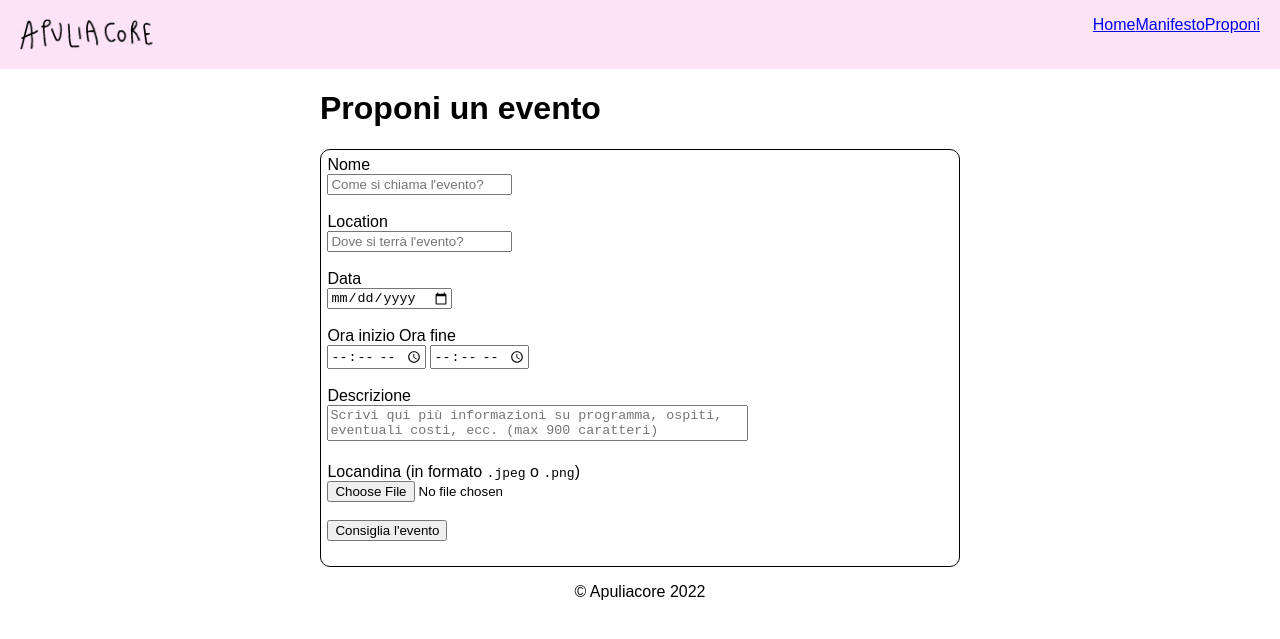
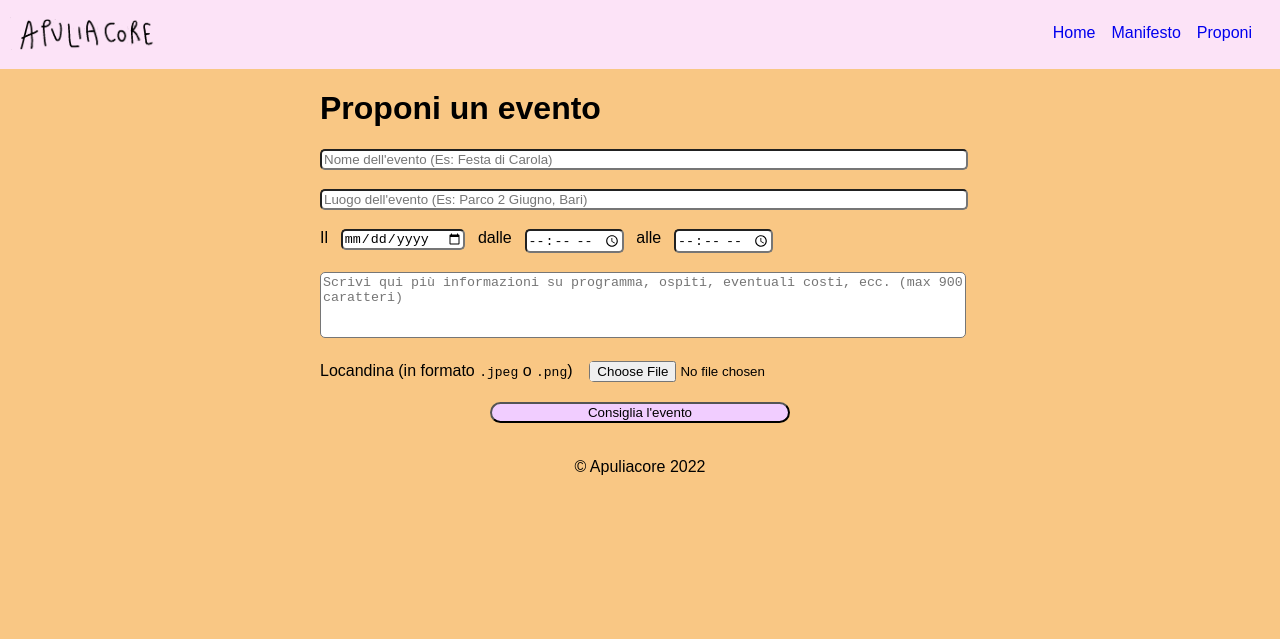
Before and after one commit to apuliacore/apuliacore.github.com, a Jekyll site: the page built from proponi_evento.html, in a window 1280 px wide. Shown: the top 639 px of the page. Built offline with Jekyll 4.4.1, drawn with Linux system fonts in a browser that asks for light colours.

Commit message:
Remaining index panels and form

```diff
--- a/_layouts/default.html
+++ b/_layouts/default.html
@@ -15,9 +15,9 @@
       </div>
       <div class="nav-items">
         <ol style="display: flex; list-style-type: none;">
-          <li><a href="/">Home</a></li>
-          <li><a href="/manifesto.html">Manifesto</a></li>
-          <li><a href="/proponi_evento.html">Proponi</a></li>
+          <li class="nav-el"><a href="/">Home</a></li>
+          <li class="nav-el"><a href="/manifesto.html">Manifesto</a></li>
+          <li class="nav-el"><a href="/proponi_evento.html">Proponi</a></li>
         </ol>
       </div>
       <div class="hamburger-menu">
--- a/css/style.scss
+++ b/css/style.scss
@@ -8,15 +8,21 @@
 $thistle: #f1cdffff;
 
 
-h1, h2, p, li, a, label {
+h1, h2, p, li, a, label, span {
 	font-family: sans-serif;
 }
 
 .nav-el {
 	margin: 4px;
 	padding: 4px;
-	background-color: white;
-	border-radius: 10px;
+}
+
+.nav-el a {
+	text-decoration: none;
+}
+
+.nav-el:hover {
+	text-decoration: underline;
 }
 
 .top-bar {
@@ -26,6 +32,7 @@
 
 .body {
 	max-width: 100%;
+	background-color: $gold-crayola;
 	margin: auto;
 }
 
@@ -36,14 +43,10 @@
 }
 
 .event-form {
-	border: 1px;
-	border-style: solid;
-	padding: 1%;
-	border-radius: 10px;
 }
 
 .homepage-section {
-	height: 80vh;
+	height: 70vh;
 	background-color: $gold-crayola;
 	display: flex;
 	padding: 1%;
@@ -96,7 +99,24 @@
 
 .action-icon {
 	width: 50%;
-	padding: 10%;
+	padding: 10% 10% 2% 10%;
+}
+
+.action-button {
+	background-color: $thistle;
+	border-radius: 20px;
+	text-align: center;
+	width: 300px;
+	transition: transform .2s;
+	margin: auto;
+}
+
+.action-button a {
+	text-decoration: none;
+}
+
+.action-button:hover {
+	transform: scale(1.1);
 }
 
 .home-icon {
@@ -110,6 +130,23 @@
 
 .hamburger-menu {
 	visibility: hidden;
+}
+
+.form-el-large {
+	width: 100%;
+	border-radius: 5px;
+}
+
+.form-el-small {
+	border-radius: 5px;
+}
+
+.form-el-div {
+	padding: 0% 0% 3% 0%;
+}
+
+.form-el-inline {
+	padding: 0% 2% 0% 0%;
 }
 
 @media screen and (max-width: 800px) {
@@ -138,6 +175,22 @@
 
 	.homepage-section-action-element {
 		flex-direction: column;
+	}
+
+	.action-element {
+		width: 120px;
+	}
+
+	.action-icon {
+		padding-top: 15%;
+	}
+
+	.action-button {
+		width: 150px;
+	}
+
+	.form-el-div {
+		padding: 0% 0% 5% 0%;
 	}
 
 }
--- a/proponi_evento.html
+++ b/proponi_evento.html
@@ -5,20 +5,31 @@
 <div class="content">
 	<h1>Proponi un evento</h1>
 	<form name='event_form' class="event-form">
-		<label for='name'>Nome</label><br>
-		<input type='text' id='name' name='name' required=True placeholder="Come si chiama l'evento?"><br><br>
-		<label for='venue'>Location</label><br>
-		<input type='text' id='venue' name='venue' required=True placeholder="Dove si terrà l'evento?"><br><br>
-		<label for='date'>Data</label><br>
-		<input type='date' id='date'  name='date'required=True placeholder="Quando si terrà l'evento?"><br><br>
-		<label for='start_time'>Ora inizio</label>
-		<label for='end_time'>Ora fine</label><br>
-		<input type='time' id='start_time' name='start_time' required=True>
-		<input type='time' id='end_time' name='end_time'><br><br>
-		<label for='description'>Descrizione</label><br>
-		<textarea id='description' name='description' required=True maxlength="900" cols=50 style='resize: none' placeholder="Scrivi qui più informazioni su programma, ospiti, eventuali costi, ecc. (max 900 caratteri)"></textarea><br><br>
-		<label for='poster' name='poster'>Locandina (in formato <code>.jpeg</code> o <code>.png</code>)</label><br>
-		<input type='file' id='poster' accept="image/png, image/jpeg"><br><br>
-		<input type='submit' id='event_submit' value="Consiglia l'evento" formmethod="post" formaction="http://127.0.0.1:5000/insert"><br><br>
+		<div class="form-el-div">
+			<input class="form-el-large" type='text' id='name' name='name' required=True placeholder="Nome dell'evento (Es: Festa di Carola)">
+		</div>
+		<div class="form-el-div">
+			<input class="form-el-large" type='text' id='venue' name='venue' required=True placeholder="Luogo dell'evento (Es: Parco 2 Giugno, Bari)">
+		</div>
+		<div class="form-el-div" style="display: flex;">
+			<span class="form-el-inline">Il</span>
+			<span class="form-el-inline"><input class="form-el-small" type='date' id='date'  name='date'required=True placeholder="Quando si terrà l'evento?"></span>
+			<span class="form-el-inline">dalle</span>
+			<span class="form-el-inline"><input class="form-el-small" type='time' id='start_time' name='start_time' required=True></span>
+			<span class="form-el-inline">alle</span>
+			<span class="form-el-inline"><input class="form-el-small" type='time' id='end_time' name='end_time'></span>
+		</div>
+		<div class="form-el-div">
+			<textarea  class="form-el-large" id='description' name='description' required=True maxlength="900" cols=50 style='resize: none; height: 60px' placeholder="Scrivi qui più informazioni su programma, ospiti, eventuali costi, ecc. (max 900 caratteri)"></textarea>
+		</div>
+		<div class="form-el-div">
+			<span class="form-el-inline">
+			<label for='poster' name='poster'>Locandina (in formato <code>.jpeg</code> o <code>.png</code>)</label></span>
+			<span class="form-el-inline">
+			<input class="form-el-small" type='file' id='poster' accept="image/png, image/jpeg"></span>
+		</div>
+		<div class="form-el-div" style="text-align: center;">
+			<input class="action-button" type='submit' id='event_submit' value="Consiglia l'evento" formmethod="post" formaction="http://127.0.0.1:5000/insert">
+		</div>
 	</form>
 </div>
```
Also changed, not shown: index.html (+29 -11 lines).
